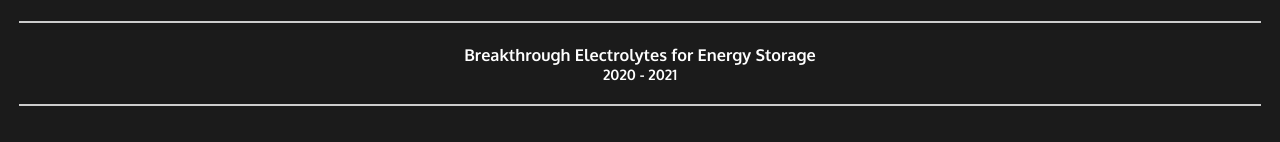
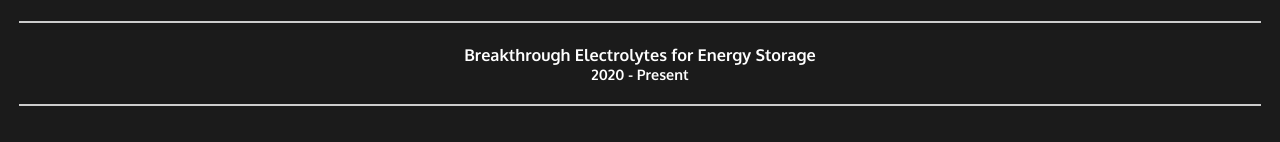
Before and after one commit to blazepower/portfolio, a React (Create React App) app: page / in a window 1280 px wide. Shown: the part 2041-2183 px from the top of the page. Built offline with nearby package versions, Linux system fonts and the light colour scheme.

Commit message:
fixed info error

```diff
--- a/src/components/ExperienceSection.js
+++ b/src/components/ExperienceSection.js
@@ -88,7 +88,7 @@ const ExperienceSection = () => {
         />
         <ExperienceCard
           cardHeader={"Breakthrough Electrolytes for Energy Storage"}
-          cardDate={"2020 - 2021"}
+          cardDate={"2020 - Present"}
           cardContent={
             "Maintained and update the webpage for the BEES EFRC \n" +
             "\t-Increased traffic from 100 views to over 2000 views per month \n" +
```
